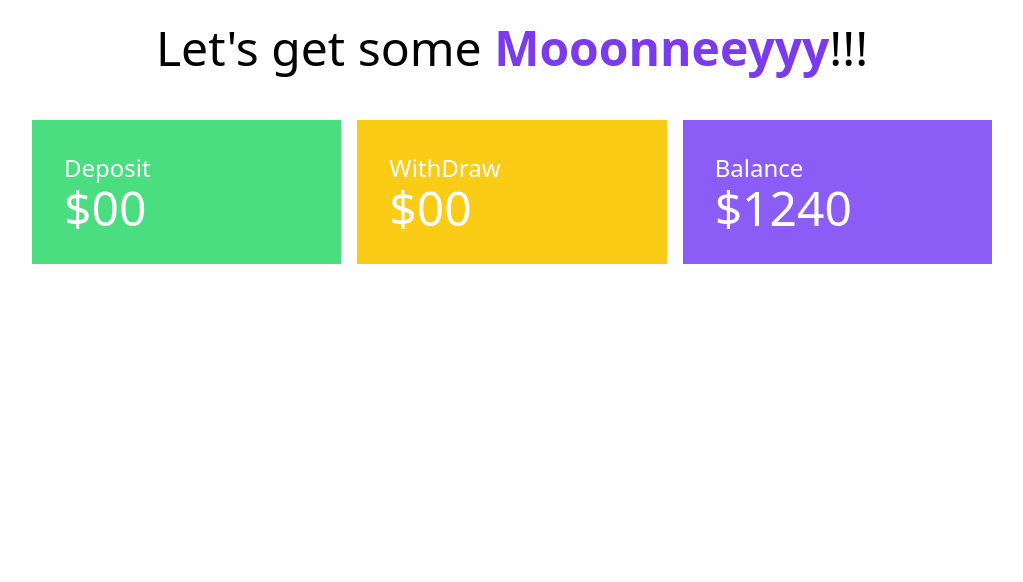
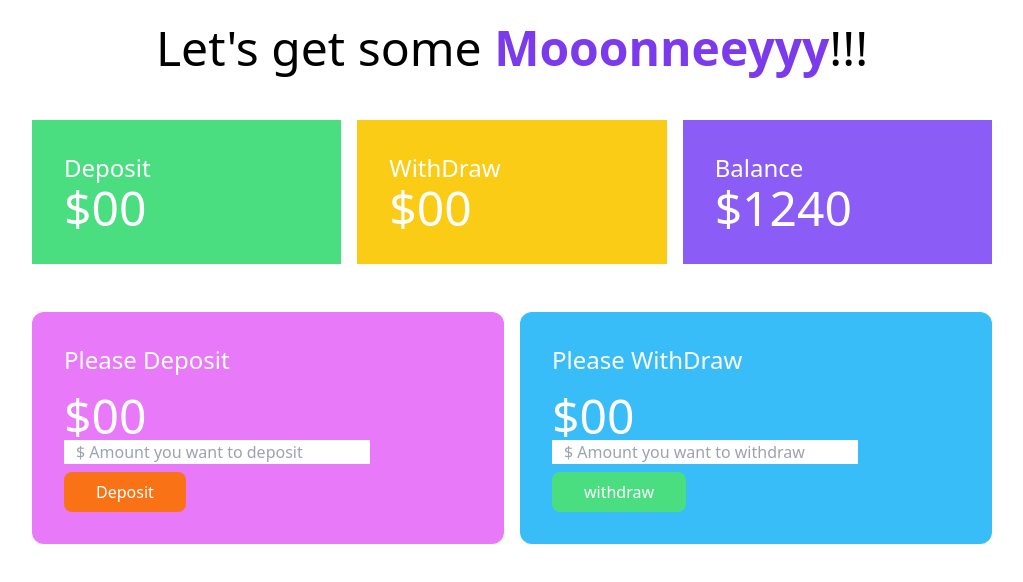
Before and after one commit to ShovanTheMan/bap-er-bank, a plain HTML site: page bank.html in a window 1280 px wide. Shown: the whole page, without its empty margins (128-1151 px from the left). Drawn offline with nearby package versions, Linux system fonts and the light colour scheme.

Commit message:
withdraw added

```diff
--- a/bank.html
+++ b/bank.html
@@ -33,6 +33,28 @@
             </div>
         </section>
 
+        <section class="mt-12">
+            <div class="grid grid-cols-2 gap-4 w-9/12 mx-auto text-white rounded-xl">
+                <div class="bg-fuchsia-400 p-8 rounded-xl">
+                    <h4 class="text-2xl mb-4">Please Deposit</h4>
+
+                    <h2 class="text-5xl">$00</h2>
+                    <input class="w-9/12 block mb-2 px-3" type="text" name="" id="deposit-field" placeholder="$ Amount you want to deposit">
+                    <button id="btn-deposit" class="bg-orange-500 hover:bg-sky-700 px-8 py-2 text-white font-medium rounded-lg">Deposit</button>
+                </div>
+                <div class="bg-sky-400 p-8 rounded-xl">
+                    <h4 class="text-2xl mb-4">Please WithDraw</h4>
+                    <h2 class="text-5xl">$00</h2>
+                    <input class="w-9/12 mb-2 px-3 block" type="text" name="" id="" placeholder="$ Amount you want to withdraw">
+                    <button id="btn-deposit" class="px-8 py-2 bg-green-400 hover:bg-fuchsia-400 text-white font-medium rounded-lg">withdraw</button>
+
+                </div>
+
+            </div>
+
+
+        </section>
+
     </main>
 
 
```
